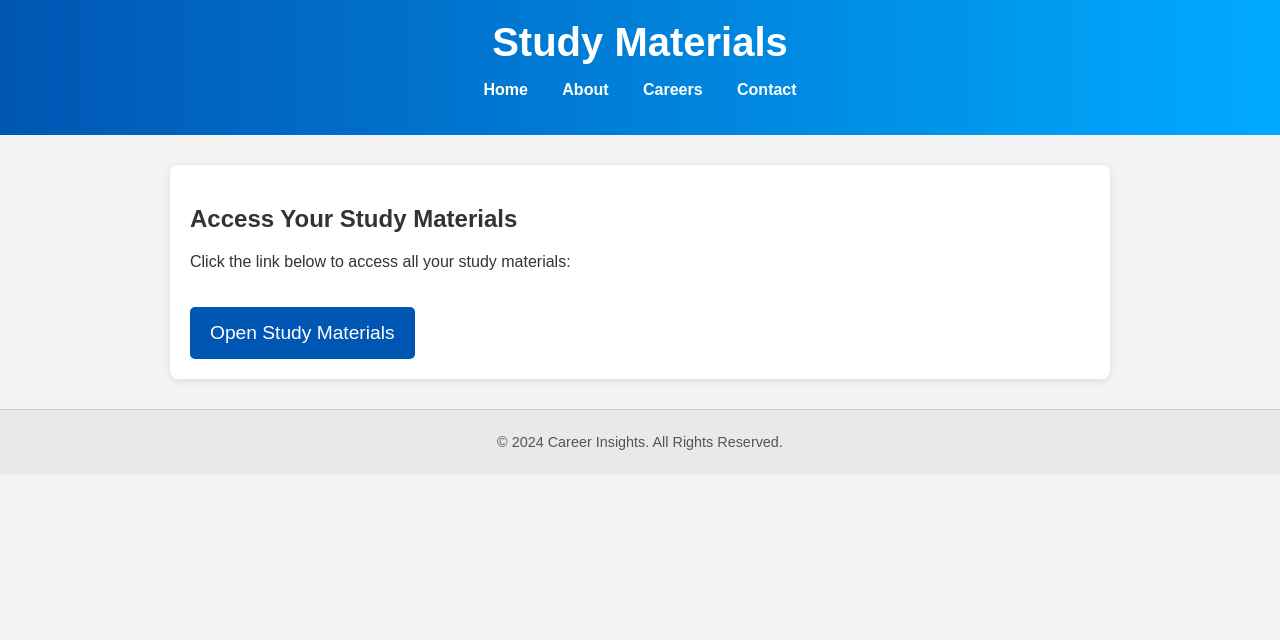
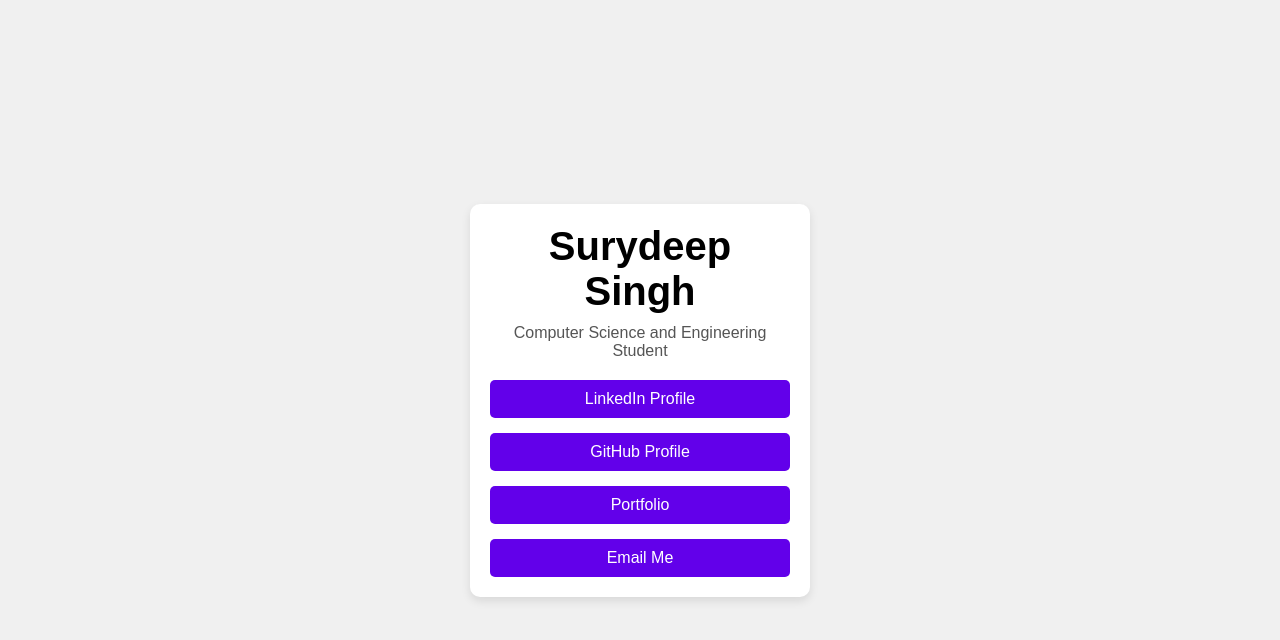
Before and after one commit to Surya-Singh-s/Va, a plain HTML site: page index.html in a window 1280 px wide. Drawn offline with Linux system fonts and the light colour scheme.

Commit message:
Update index.html

```diff
--- a/index.html
+++ b/index.html
@@ -3,29 +3,76 @@
 <head>
     <meta charset="UTF-8">
     <meta name="viewport" content="width=device-width, initial-scale=1.0">
-    <title>Study Materials - Career Insights</title>
-    <link rel="stylesheet" href="styles.css">
+    <title>Surydeep Singh - Links</title>
+    <style>
+        body {
+            font-family: Arial, sans-serif;
+            display: flex;
+            justify-content: center;
+            align-items: center;
+            height: 100vh;
+            margin: 0;
+            background-color: #f0f0f0;
+        }
+
+        .container {
+            text-align: center;
+            background: white;
+            padding: 20px;
+            border-radius: 10px;
+            box-shadow: 0 4px 10px rgba(0, 0, 0, 0.1);
+            width: 300px;
+        }
+
+        h1 {
+            margin: 0;
+            font-size: 2.5em;
+        }
+
+        p {
+            color: #555;
+            margin: 10px 0 20px;
+        }
+
+        .links {
+            display: flex;
+            flex-direction: column;
+            gap: 15px;
+        }
+
+        .link {
+            text-decoration: none;
+            padding: 10px;
+            background-color: #6200ea;
+            color: white;
+            border-radius: 5px;
+            transition: background-color 0.3s;
+        }
+
+        .link:hover {
+            background-color: #3700b3;
+        }
+
+        /* Adding JavaScript functionality */
+        .link:active {
+            transform: scale(0.95);
+        }
+    </style>
 </head>
 <body>
-    <header>
-        <h1>Study Materials</h1>
-        <nav>
-            <ul>
-                <li><a href="index.html">Home</a></li>
-                <li><a href="about.html">About</a></li>
-                <li><a href="careers.html">Careers</a></li>
-                <li><a href="contact.html">Contact</a></li>
-            </ul>
-        </nav>
-    </header>
     <div class="container">
-        <h2>Access Your Study Materials</h2>
-        <p>Click the link below to access all your study materials:</p>
-        <a href="https://drive.google.com/drive/folders/1qvFRgL01R2RfhdlxUZbY23Z8ty9IaGww" class="drive-link" target="_blank">Open Study Materials</a>
+        <h1>Surydeep Singh</h1>
+        <p>Computer Science and Engineering Student</p>
+        <div class="links">
+            <a href="https://www.linkedin.com/in/suryadeep-singh-0a4615261?utm_source=share&utm_campaign=share_via&utm_content=profile&utm_medium=android_app" class="link" target="_blank">LinkedIn Profile</a>
+            <a href="https://github.com/surya-singh-s" class="link" target="_blank">GitHub Profile</a>
+            <a href="https://surya-singh-s.github.io/Project-1/" class="link" target="_blank">Portfolio</a>
+            <a href="mailto:surya01785@gmail.com" class="link">Email Me</a>
+        </div>
     </div>
-    <footer>
-        <p>&copy; 2024 Career Insights. All Rights Reserved.</p>
-    </footer>
-    <script src="script.js"></script>
+    <script>
+        // Optional JavaScript functionality
+        console.log("Welcome to Surydeep Singh's link page!");
+    </script>
 </body>
 </html>
```
